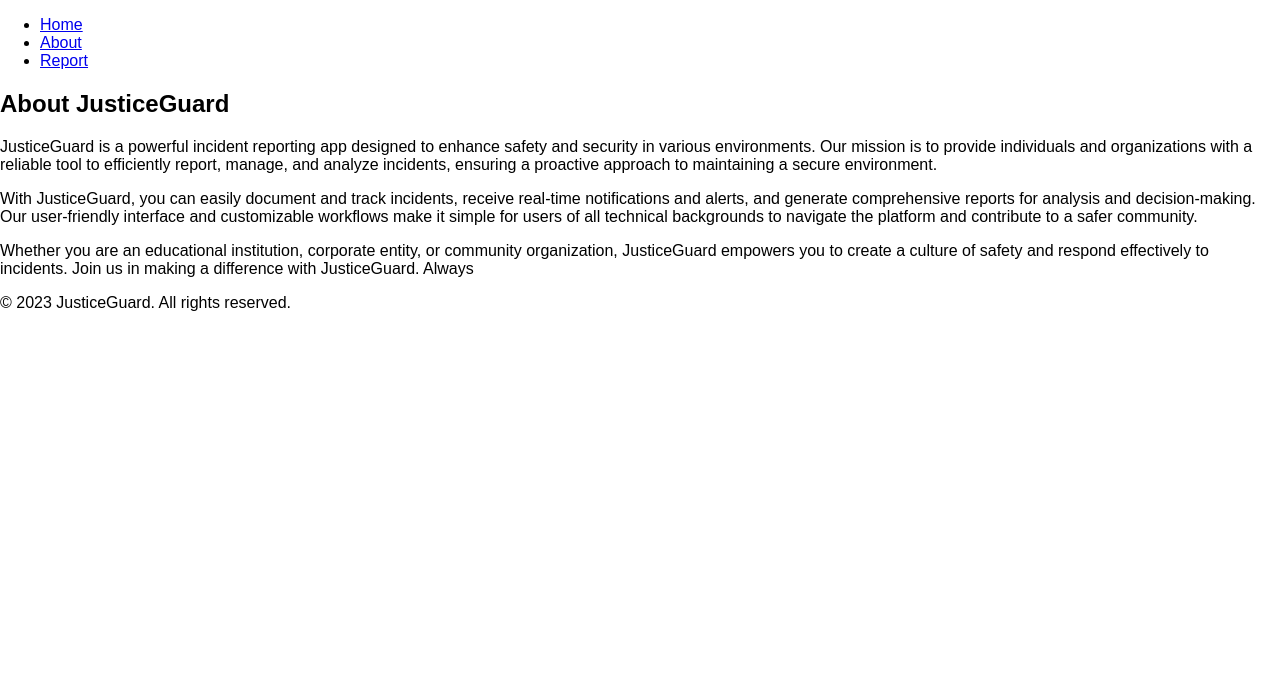
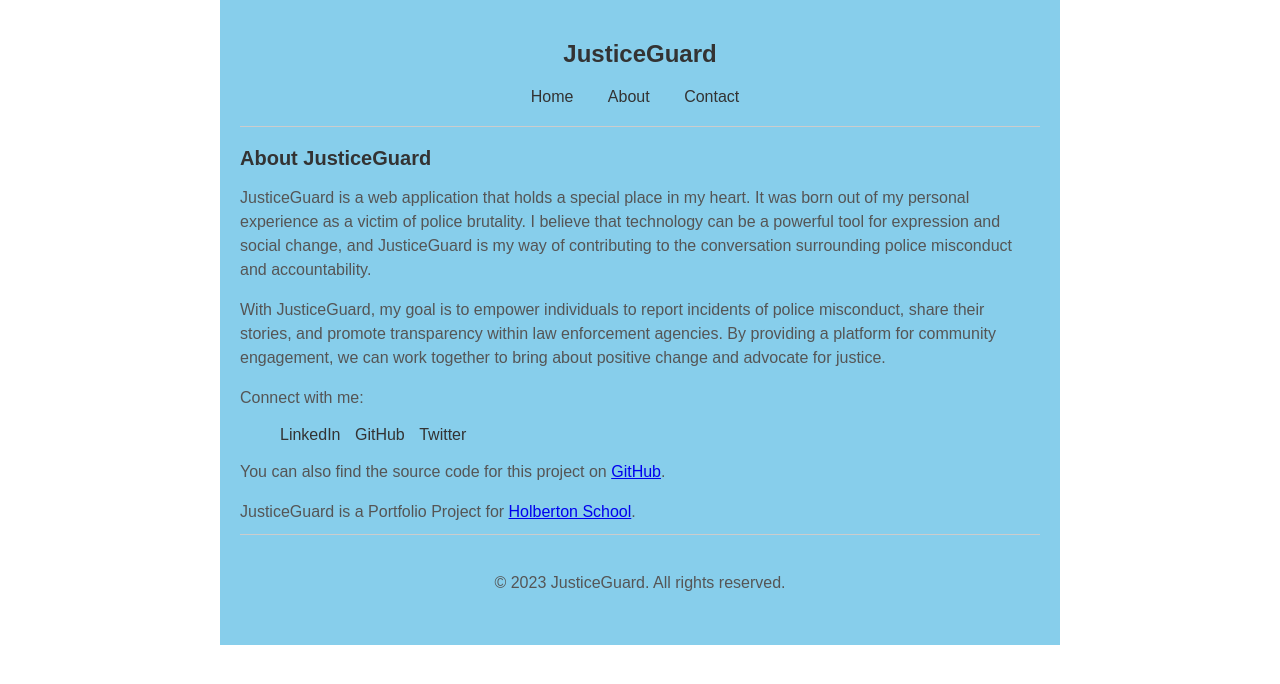
Before and after one commit to Victornwaonicha/portfolio_project, a Flask app: page /about in a window 1280 px wide. Shown: the top 684 px of the page. Run offline with Flask 3, Linux system fonts and the light colour scheme.

Commit message:
initial commit

```diff
--- a/justice_guard/templates/about.html
+++ b/justice_guard/templates/about.html
@@ -1,81 +1,152 @@
+<!-- about.html -->
+
 <!DOCTYPE html>
 <html>
 <head>
-  <title>About - JusticeGuard</title>
+    <title>About JusticeGuard</title>
     <style>
         body {
             font-family: Arial, sans-serif;
             margin: 0;
             padding: 0;
+            background-color: ;
         }
 
-    /** header {
-      background-color: lightgoldenrodyellow;
-      padding: ;
-      display: flex;
-      justify-content: space-between;
-      align-items: center;
-    } **/
+        .container {
+            max-width: 800px;
+            margin: 0 auto;
+            padding: 20px;
+            background-color: skyblue;
+        }
 
-    /** .logo {
-      width: 150px;
-      height: 80px;
-      background: url("/static/2B2AEpO.png");
-      background-size: cover;
-      background-position: center;
+        .head-nav {
+
+        }
+
+        header {
+            text-align: center;
+            padding-bottom: 20px;
+            border-bottom: 1px solid #ccc;
+        }
+
+        h1 {
+            color: #333;
+            font-size: 24px;
+            margin: 20px 0;
         }
 
         nav ul {
             list-style-type: none;
+            margin: 0;
             padding: 0;
-      margin: 0;
         }
 
         nav ul li {
-      display: inline-block;
+            display: inline;
+        }
+
+        nav ul li a {
+            color: #333;
+            text-decoration: none;
+            padding: 10px;
+        }
+
+        nav ul li a:hover {
+            background-color: #ccc;
+        }
+
+        .content {
+            margin-top: 20px;
+        }
+
+        h2 {
+            color: #333;
+            font-size: 20px;
+            margin-bottom: 10px;
+        }
+
+        p {
+            color: #555;
+            font-size: 16px;
+            line-height: 1.5;
+            margin-bottom: 10px;
+        }
+
+        ul {
+            list-style-type: none;
+            margin-bottom: 10px;
+        }
+
+        ul li {
+            display: inline;
             margin-right: 10px;
         }
 
-    nav ul li a {
-      color: black;
+        ul li a {
+            color: #333;
             text-decoration: none;
         }
 
-    .content {
-      max-width: 800px;
-      margin: 20px auto;
-      padding: 0 20px;
+        ul li a:hover {
+            text-decoration: underline;
         }
 
         footer {
-      background-color: burlywood;
-      color: #fff;
-      padding: 20px;
             text-align: center;
+            padding: 20px 0;
+            border-top: 1px solid #ccc;
+            color: #888;
+            font-size: 14px;
         }
     </style>
 </head>
 <body>
+    <div class="container">
         <header>
-    <div class="logo"></div>
+            <h1>JusticeGuard</h1>
+            <div class="head-nav">
             <nav>
                 <ul>
-        <li><a href="{{ url_for('home') }}" class="nav-link">Home</a></li>
-        <li><a href="{{ url_for('about') }}" class="nav-link">About</a></li>
-        <li><a href="{{ url_for('view_reports') }}" class="nav-link">Report</a></li>
+                    <li><a href="/">Home</a></li>
+                    <li><a href="/about">About</a></li>
+                    <li><a href="/contact">Contact</a></li>
                 </ul>
             </nav>
+            </div>
         </header>
 
         <section class="content">
-    <h1>About JusticeGuard</h1>
-    <p>JusticeGuard is a powerful incident reporting app designed to enhance safety and security in various environments. Our mission is to provide individuals and organizations with a reliable tool to efficiently report, manage, and analyze incidents, ensuring a proactive approach to maintaining a secure environment.</p>
-    <p>With JusticeGuard, you can easily document and track incidents, receive real-time notifications and alerts, and generate comprehensive reports for analysis and decision-making. Our user-friendly interface and customizable workflows make it simple for users of all technical backgrounds to navigate the platform and contribute to a safer community.</p>
-    <p>Whether you are an educational institution, corporate entity, or community organization, JusticeGuard empowers you to create a culture of safety and respond effectively to incidents. Join us in making a difference with JusticeGuard. Always</p>
+            <h2>About JusticeGuard</h2>
+
+            <p>
+                JusticeGuard is a web application that holds a special place in my heart. It was born out of my personal experience as a victim of police brutality. I believe that technology can be a powerful tool for expression and social change, and JusticeGuard is my way of contributing to the conversation surrounding police misconduct and accountability.
+            </p>
+
+            <p>
+                With JusticeGuard, my goal is to empower individuals to report incidents of police misconduct, share their stories, and promote transparency within law enforcement agencies. By providing a platform for community engagement, we can work together to bring about positive change and advocate for justice.
+            </p>
+
+            <p>
+                Connect with me:
+                <ul>
+                    <li><a href="https://www.linkedin.com/your-profile" target="_blank">LinkedIn</a></li>
+                    <li><a href="https://github.com/your-username" target="_blank">GitHub</a></li>
+                    <li><a href="https://twitter.com/your-username" target="_blank">Twitter</a></li>
+                </ul>
+            </p>
+
+            <p>
+                You can also find the source code for this project on <a href="https://github.com/your-username/justiceguard" target="_blank">GitHub</a>.
+            </p>
+
+            <p>
+                JusticeGuard is a Portfolio Project for <a href="https://www.holbertonschool.com/" target="_blank">Holberton School</a>.
+            </p>
         </section>
 
         <footer>
             <p>&copy; 2023 JusticeGuard. All rights reserved.</p>
         </footer>
+    </div>
 </body>
 </html>
--- a/justice_guard/templates/landing.html
+++ b/justice_guard/templates/landing.html
@@ -138,7 +138,7 @@
     font-size: 17px;
     letter-spacing: 1px;
     border-radius: 50px;
-    left: 550px;
+    left: 750px;
     margin-top: 40px;
     transition-duration: 0.4s;
     -webkit-animation-duration: 0.4s;
@@ -236,7 +236,7 @@
       <h1 class="my-logo-2">JusticeGuard</h1>
       <div class="wrap-nav-text-2">
         <a href="{{ url_for('login') }}"><span class="nav-text-1">Dashboard</span></a>
-        <span class="nav-text-2">About</span>
+        <a href="/about"><span class="nav-text-2">About</span></a>
         <a href="mailto:victornwaonicha@gmail.com"><span class="nav-text-3">Contact</span></a>
         <a href="{{ url_for('login') }}"><div class="login">Login</div></a>
         <a href="{{ url_for('register') }}"><div class="login">Register</div></a>
```
Also changed, not shown: justice_guard/README.md (added). Lines whose indentation alone changed are shown as unchanged.
